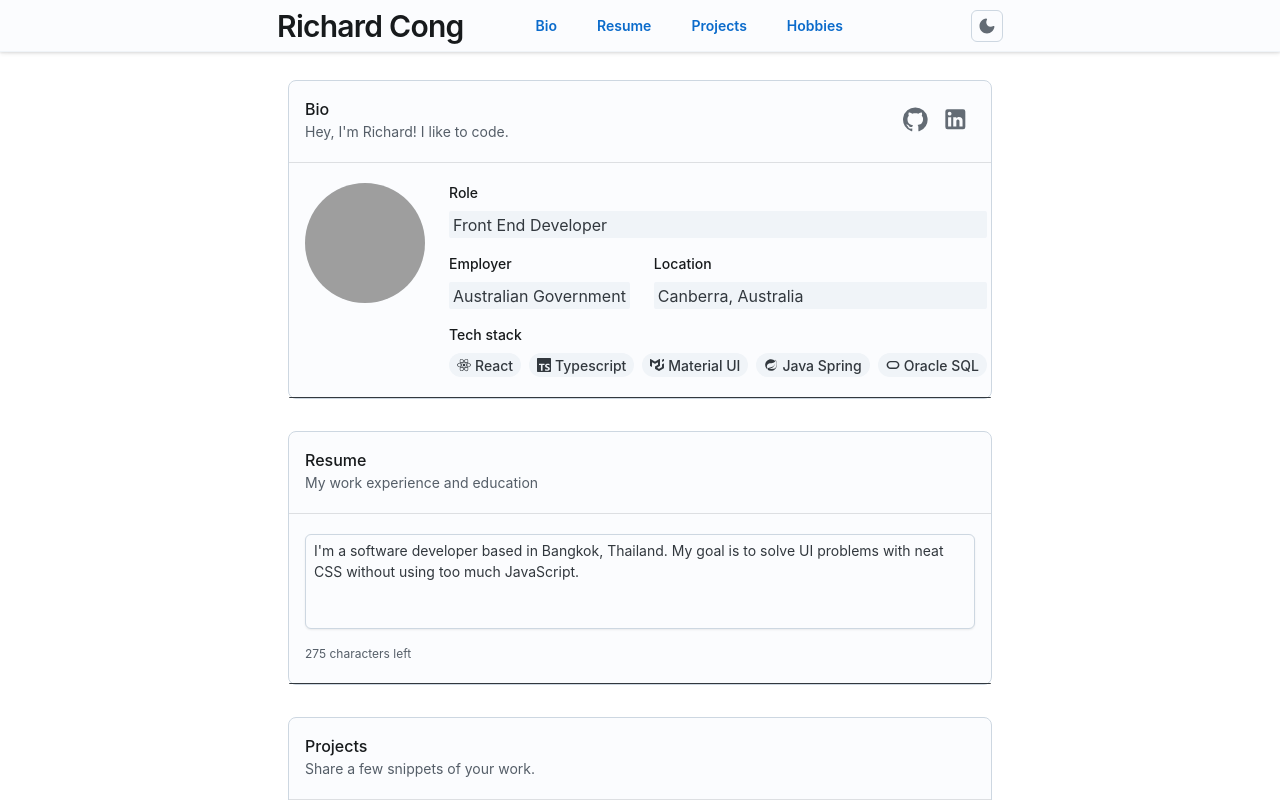
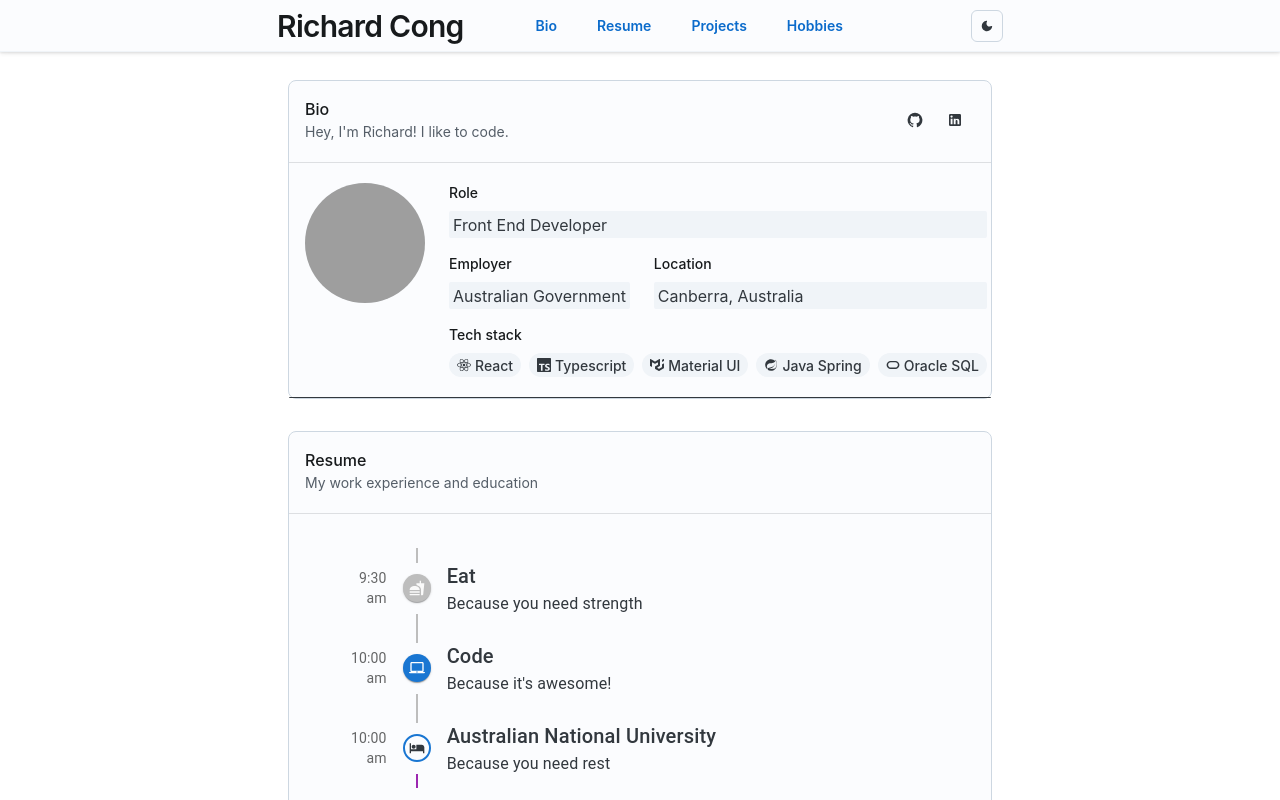
Before and after one commit to richcong/richcong.github.io, a React (Vite) app: page / in a window 1280 px wide. Built offline with nearby package versions, Linux system fonts and the light colour scheme; grey boxes are pictures that could not be loaded.

Commit message:
feat: add timeline material ui component to resume card

```diff
--- a/package.json
+++ b/package.json
@@ -14,6 +14,8 @@
     "@emotion/styled": "^11.11.0",
     "@mui/icons-material": "^5.14.9",
     "@mui/joy": "^5.0.0-beta.7",
+    "@mui/lab": "^5.0.0-alpha.146",
+    "@mui/material": "^5.14.11",
     "react": "^18.2.0",
     "react-dom": "^18.2.0",
     "react-icons": "^4.11.0",
--- a/src/App.tsx
+++ b/src/App.tsx
@@ -1,7 +1,15 @@
-import { Box, CssBaseline, CssVarsProvider } from "@mui/joy";
+import { Box, CssBaseline } from "@mui/joy";
+import { CssVarsProvider as JoyCssVarsProvider } from "@mui/joy/styles";
+import {
+  THEME_ID as MATERIAL_THEME_ID,
+  Experimental_CssVarsProvider as MaterialCssVarsProvider,
+  experimental_extendTheme as materialExtendTheme,
+} from "@mui/material/styles";
 import { useRef } from "react";
 import Header from "./components/Header";
 import MyProfile from "./components/MyProfile";
+
+const materialTheme = materialExtendTheme();
 
 function App() {
   const bioRef = useRef(null);
@@ -11,7 +19,8 @@ function App() {
 
   return (
     <>
-      <CssVarsProvider disableTransitionOnChange>
+      <MaterialCssVarsProvider theme={{ [MATERIAL_THEME_ID]: materialTheme }}>
+        <JoyCssVarsProvider disableTransitionOnChange>
           <CssBaseline />
           <Box sx={{ display: "flex", minHeight: "100dvh" }}>
             <Header
@@ -50,7 +59,8 @@ function App() {
               />
             </Box>
           </Box>
-      </CssVarsProvider>
+        </JoyCssVarsProvider>
+      </MaterialCssVarsProvider>
     </>
   );
 }
--- a/src/components/ColorSchemeToggle.tsx
+++ b/src/components/ColorSchemeToggle.tsx
@@ -1,6 +1,7 @@
+import IconButton, { IconButtonProps } from "@mui/joy/IconButton";
+import { useColorScheme as useJoyColorScheme } from "@mui/joy/styles";
+import { useColorScheme as useMaterialColorScheme } from "@mui/material/styles";
 import * as React from "react";
-import { useColorScheme } from "@mui/joy/styles";
-import IconButton, { IconButtonProps } from "@mui/joy/IconButton";
 
 import DarkModeRoundedIcon from "@mui/icons-material/DarkModeRounded";
 import LightModeIcon from "@mui/icons-material/LightMode";
@@ -10,7 +11,8 @@ export default function ColorSchemeToggle({
   sx,
   ...props
 }: IconButtonProps) {
-  const { mode, setMode } = useColorScheme();
+  const { mode, setMode: setMaterialMode } = useMaterialColorScheme();
+  const { setMode: setJoyMode } = useJoyColorScheme();
   const [mounted, setMounted] = React.useState(false);
   React.useEffect(() => {
     setMounted(true);
@@ -35,11 +37,8 @@ export default function ColorSchemeToggle({
       color="neutral"
       {...props}
       onClick={(event) => {
-        if (mode === "light") {
-          setMode("dark");
-        } else {
-          setMode("light");
-        }
+        setMaterialMode(mode === "dark" ? "light" : "dark");
+        setJoyMode(mode === "dark" ? "light" : "dark");
         onClick?.(event);
       }}
       sx={[
--- a/src/components/MyProfile.tsx
+++ b/src/components/MyProfile.tsx
@@ -5,11 +5,9 @@ import Box from "@mui/joy/Box";
 import Card from "@mui/joy/Card";
 import CardOverflow from "@mui/joy/CardOverflow";
 import Divider from "@mui/joy/Divider";
-import FormHelperText from "@mui/joy/FormHelperText";
 import FormLabel from "@mui/joy/FormLabel";
 import IconButton from "@mui/joy/IconButton";
 import Stack from "@mui/joy/Stack";
-import Textarea from "@mui/joy/Textarea";
 import Typography from "@mui/joy/Typography";
 import { BiLogoSpringBoot } from "react-icons/bi";
 import { FaReact } from "react-icons/fa";
@@ -17,6 +15,7 @@ import { GrOracle } from "react-icons/gr";
 import { SiMui, SiTypescript } from "react-icons/si";
 
 import { Chip, Tooltip } from "@mui/joy";
+import ResumeTimeline from "./ResumeTimeline";
 
 type MyProfileProps = {
   bioRef: React.RefObject<HTMLDivElement>;
@@ -297,17 +296,7 @@ export default function MyProfile({
             </Typography>
           </Box>
           <Divider />
-          <Stack spacing={2} sx={{ my: 1 }}>
-            <Textarea
-              size="sm"
-              minRows={4}
-              sx={{ mt: 1.5 }}
-              defaultValue="I'm a software developer based in Bangkok, Thailand. My goal is to solve UI problems with neat CSS without using too much JavaScript."
-            />
-            <FormHelperText sx={{ mt: 0.75, fontSize: "xs" }}>
-              275 characters left
-            </FormHelperText>
-          </Stack>
+          <ResumeTimeline />
           <CardOverflow
             sx={{
               borderTop: "1px solid",
--- /dev/null
+++ b/src/components/ResumeTimeline.tsx
@@ -0,0 +1,88 @@
+import FastfoodIcon from "@mui/icons-material/Fastfood";
+import HotelIcon from "@mui/icons-material/Hotel";
+import LaptopMacIcon from "@mui/icons-material/LaptopMac";
+import Timeline from "@mui/lab/Timeline";
+import TimelineConnector from "@mui/lab/TimelineConnector";
+import TimelineContent from "@mui/lab/TimelineContent";
+import TimelineDot from "@mui/lab/TimelineDot";
+import TimelineItem from "@mui/lab/TimelineItem";
+import TimelineOppositeContent from "@mui/lab/TimelineOppositeContent";
+import TimelineSeparator from "@mui/lab/TimelineSeparator";
+import Typography from "@mui/material/Typography";
+
+export default function ResumeTimeline() {
+  return (
+    <Timeline>
+      <TimelineItem>
+        <TimelineOppositeContent
+          sx={{ m: "auto 0" }}
+          align="right"
+          variant="body2"
+          color="text.secondary"
+          style={{ flex: 0.1 }}
+        >
+          9:30 am
+        </TimelineOppositeContent>
+        <TimelineSeparator>
+          <TimelineConnector />
+          <TimelineDot>
+            <FastfoodIcon />
+          </TimelineDot>
+          <TimelineConnector />
+        </TimelineSeparator>
+        <TimelineContent sx={{ py: "12px", px: 2 }}>
+          <Typography variant="h6" component="span">
+            Eat
+          </Typography>
+          <Typography>Because you need strength</Typography>
+        </TimelineContent>
+      </TimelineItem>
+      <TimelineItem>
+        <TimelineOppositeContent
+          sx={{ m: "auto 0" }}
+          variant="body2"
+          color="text.secondary"
+          style={{ flex: 0.1 }}
+        >
+          10:00 am
+        </TimelineOppositeContent>
+        <TimelineSeparator>
+          <TimelineConnector />
+          <TimelineDot color="primary">
+            <LaptopMacIcon />
+          </TimelineDot>
+          <TimelineConnector />
+        </TimelineSeparator>
+        <TimelineContent sx={{ py: "12px", px: 2 }}>
+          <Typography variant="h6" component="span">
+            Code
+          </Typography>
+          <Typography>Because it&apos;s awesome!</Typography>
+        </TimelineContent>
+      </TimelineItem>
+      <TimelineItem>
+        <TimelineOppositeContent
+          sx={{ m: "auto 0" }}
+          variant="body2"
+          color="text.secondary"
+          style={{ flex: 0.1 }}
+        >
+          10:00 am
+        </TimelineOppositeContent>
+        <TimelineSeparator>
+          <TimelineConnector />
+          <TimelineDot color="primary" variant="outlined">
+            <HotelIcon />
+          </TimelineDot>
+          <TimelineConnector sx={{ bgcolor: "secondary.main" }} />
+        </TimelineSeparator>
+        <TimelineContent sx={{ py: "12px", px: 2 }}>
+          <Typography variant="h6" component="span">
+            Australian National University
+          </Typography>
+          <Typography>Because you need rest</Typography>
+        </TimelineContent>
+      </TimelineItem>
+    </Timeline>
+  );
+}
```
Also changed, not shown: 1 other file (tests, documents, lock files or other folders). Lines whose indentation alone changed are shown as unchanged.
